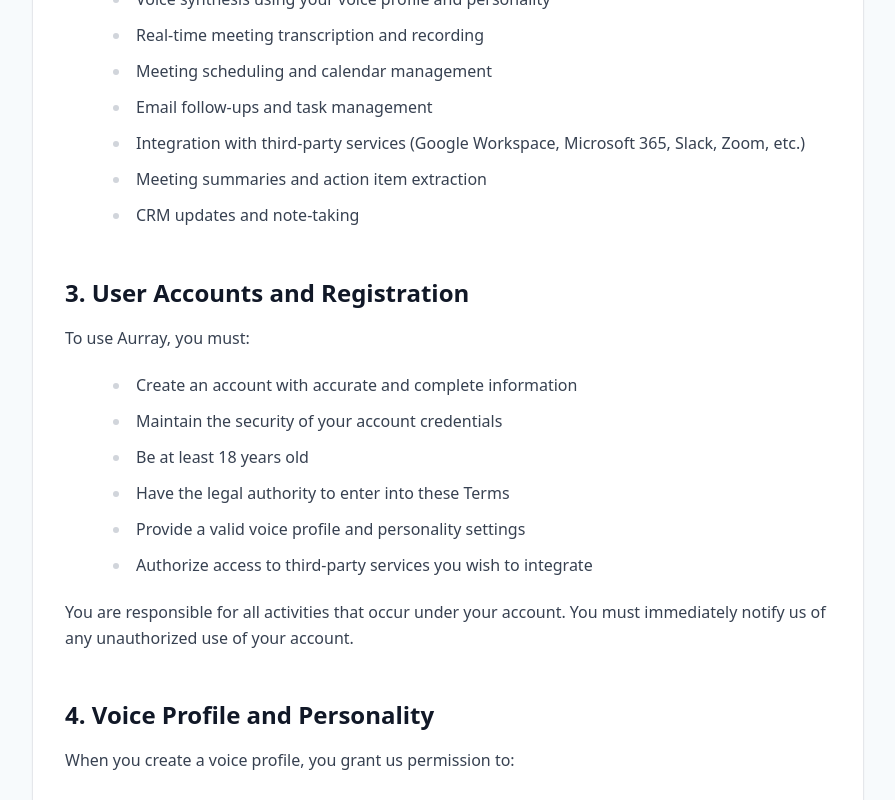
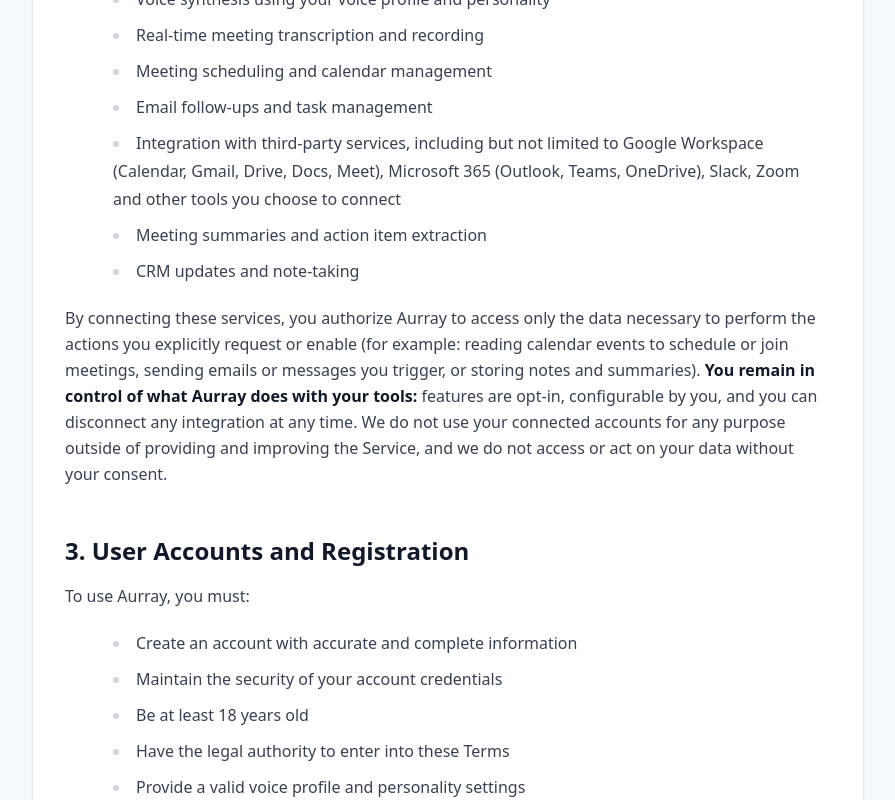
Before and after one commit to Flave1/clerk_ai_frontend, a Next.js app: page /terms-and-conditions in a window 1280 px wide. Shown: the part 720-1520 px from the top of the page, without its empty margins (192-1087 px from the left). Built offline with nearby package versions, Linux system fonts and the light colour scheme; no server answers.

Commit message:
adust privacy and policy screens

```diff
--- a/components/layout/LandingFooter.tsx
+++ b/components/layout/LandingFooter.tsx
@@ -144,7 +144,7 @@
               </div>
             ) : (
               <p className={theme === 'dark' ? 'text-gray-400' : 'text-gray-600'}>
-                Questions? Contact us at support@aurray.com
+                Questions? Contact us at support@aurray.co.uk
               </p>
             )}
           </div>
--- a/pages/context-lab/index.tsx
+++ b/pages/context-lab/index.tsx
@@ -51,7 +51,7 @@
     return (
       <>
         <Head>
-          <title>Context Lab - Aurray</title>
+          <title>Personality & Context - Aurray</title>
         </Head>
         <Header />
         <div className="min-h-screen flex items-center justify-center bg-gray-50 dark:bg-gray-900">
@@ -67,7 +67,7 @@
   return (
     <>
       <Head>
-        <title>Context Lab - Aurray</title>
+        <title>Personality & Context - Aurray</title>
       </Head>
 
       <Header />
@@ -77,7 +77,7 @@
         <div className="mb-8">
           <div className="flex items-center justify-between">
             <div>
-              <h1 className="text-3xl font-bold text-gray-900 dark:text-gray-100">Context Lab</h1>
+              <h1 className="text-3xl font-bold text-gray-900 dark:text-gray-100">Personality & Context</h1>
               <p className="mt-2 text-gray-600 dark:text-gray-400">
                 Customize how Aurray behaves in different meeting scenarios.
               </p>
--- a/pages/index.tsx
+++ b/pages/index.tsx
@@ -642,7 +642,7 @@
         onClose={() => {
           setIsVideoModalOpen(false);
         }}
-        videoUrl="https://www.youtube.com/watch?v=FbG2LXDd0js"
+        videoUrl="https://www.youtube.com/watch?v=nVdULo3CKd4"
       />
 
       {/* Early Access Modal */}
--- a/pages/privacy-policy.tsx
+++ b/pages/privacy-policy.tsx
@@ -43,13 +43,27 @@
             <section>
               <h2 className="text-2xl font-semibold text-gray-900 dark:text-gray-100 mb-4">1. Introduction</h2>
               <p className="text-gray-700 dark:text-gray-300 leading-relaxed">
-                Welcome to Aurray ("we," "our," or "us"). Aurray is a voice-enabled AI meeting assistant that joins meetings
+                Welcome to Aurray (&quot;we,&quot; &quot;our,&quot; or &quot;us&quot;). Aurray is a voice-enabled AI meeting assistant that joins meetings
                 on behalf of users using their own voice and personality. We are committed to protecting your privacy and
                 ensuring the security of your personal information.
               </p>
               <p className="text-gray-700 dark:text-gray-300 leading-relaxed mt-4">
                 This Privacy Policy explains how we collect, use, disclose, and safeguard your information when you use our
                 service, including our website, mobile application, and AI meeting assistant features.
+              </p>
+              <p className="text-gray-700 dark:text-gray-300 leading-relaxed mt-4">
+                When you choose to connect your accounts, Aurray may request access to data from services such as Google Calendar,
+                Gmail and other email providers, Google Drive and Docs, Google Meet, your contacts, Microsoft Teams, OneDrive,
+                Zoom, Slack, and other integrations you explicitly enable (&quot;Connected Services&quot;). <strong>You stay in control:</strong>
+                you decide which tools to connect and what Aurray is allowed to do with them. We only access and use this
+                data to deliver the specific features you turn on (for example, scheduling and joining meetings, sending
+                follow-ups you trigger, updating tasks, and storing notes or summaries in your tools).
+              </p>
+              <p className="text-gray-700 dark:text-gray-300 leading-relaxed mt-4">
+                We do <strong>not</strong> sell your data, and we do <strong>not</strong> use or access your calendars, emails,
+                files, contacts, or meetings for any purpose without your consent or beyond what is necessary to provide and
+                secure the service you requested. You can revoke access at any time by disconnecting a Connected Service and may
+                request deletion of stored data as described in this policy.
               </p>
             </section>
 
--- a/pages/select-meeting.tsx
+++ b/pages/select-meeting.tsx
@@ -115,6 +115,9 @@
 			try {
 				const integrations = await apiClient.getConnectedIntegrations();
 				const connectedIds = new Set(integrations.map((integration: any) => integration.integration_id));
+				console.log('[Select Meeting] Connected integrations:', integrations);
+				console.log('[Select Meeting] Connected integration IDs:', Array.from(connectedIds));
+				console.log('[Select Meeting] Teams installed?', connectedIds.has('microsoft_teams'));
 				setConnectedIntegrations(connectedIds);
 			} catch (error) {
 				console.error('Failed to load integrations:', error);
@@ -147,8 +150,8 @@
 			return;
 		}
 
-		// Check if Zoom or Google Meet (temporarily down)
-		if (key === 'zoom' || key === 'google_meet') {
+		// Check if Zoom (temporarily down)
+		if (key === 'zoom') {
 			const platform = PLATFORMS.find((platform) => platform.key === key);
 			const platformName = platform?.name || 'This service';
 			setComingSoonModal({
@@ -188,6 +191,12 @@
 		try {
 			setLoadingKey(key);
 
+			// Replace "Aurray Bot" with email address for backend submission
+			const AURRAY_BOT_EMAIL = 'stemvision433@gmail.com';
+			const processedParticipants = config.participants.map(p =>
+				p === 'Aurray Bot' ? AURRAY_BOT_EMAIL : p
+			);
+
 			if (key === 'aurray') {
 				// Use authenticated user's ID, or generate UUID as fallback
 				const userId = user?.user_id || uuidv4();
@@ -199,7 +208,7 @@
 					user_id: userId,
 					meeting_platform: key,
 					title: config.title,
-					participants: config.participants,
+					participants: processedParticipants,
 					context_id: config.contextId || undefined,
 					meeting_description: config.meetingDescription || undefined,
 					transcript: config.transcript,
@@ -247,7 +256,7 @@
 					voice_id: DEFAULT_VOICE_ID,
 					bot_name: 'Aurray Bot',
 					context_id: config.contextId || null,
-					participants: config.participants,
+					participants: processedParticipants,
 				});
 				const data = res.data || {};
 				const platformConfig = PLATFORMS.find((platform) => platform.key === key);
--- a/pages/terms-and-conditions.tsx
+++ b/pages/terms-and-conditions.tsx
@@ -66,10 +66,21 @@
                 <li>Real-time meeting transcription and recording</li>
                 <li>Meeting scheduling and calendar management</li>
                 <li>Email follow-ups and task management</li>
-                <li>Integration with third-party services (Google Workspace, Microsoft 365, Slack, Zoom, etc.)</li>
+                <li>
+                  Integration with third-party services, including but not limited to Google Workspace (Calendar, Gmail,
+                  Drive, Docs, Meet), Microsoft 365 (Outlook, Teams, OneDrive), Slack, Zoom and other tools you choose to connect
+                </li>
                 <li>Meeting summaries and action item extraction</li>
                 <li>CRM updates and note-taking</li>
               </ul>
+              <p className="text-gray-700 dark:text-gray-300 leading-relaxed mt-4">
+                By connecting these services, you authorize Aurray to access only the data necessary to perform the actions you
+                explicitly request or enable (for example: reading calendar events to schedule or join meetings, sending emails
+                or messages you trigger, or storing notes and summaries). <strong>You remain in control of what Aurray does with
+                your tools:</strong> features are opt-in, configurable by you, and you can disconnect any integration at any time.
+                We do not use your connected accounts for any purpose outside of providing and improving the Service, and we do
+                not access or act on your data without your consent.
+              </p>
             </section>
 
             <section>
```
